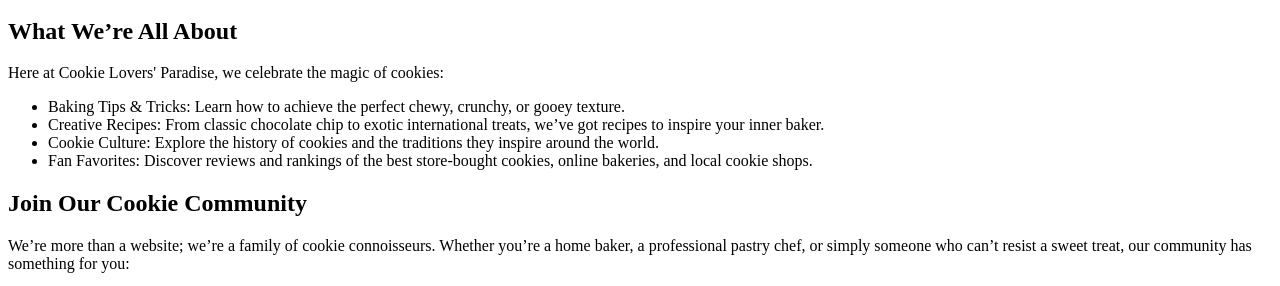
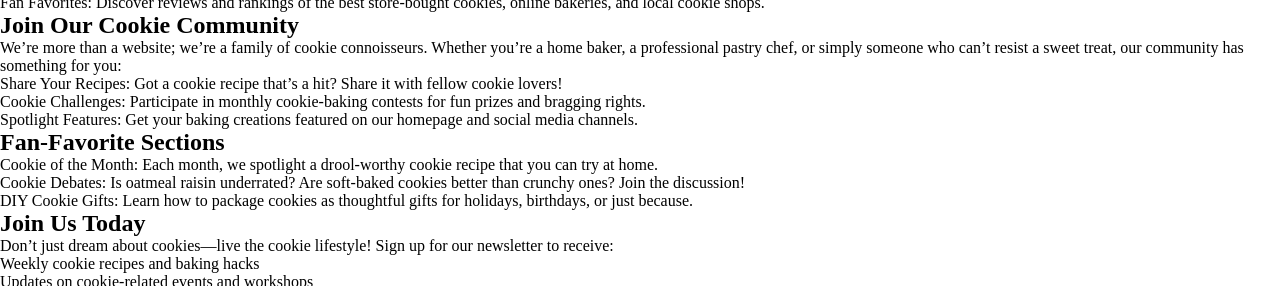
Before and after one commit to caleblopez96/GIT414, a plain HTML site: page index.html in a window 1280 px wide. Shown: the part 304-590 px from the top of the page. Drawn offline with Linux system fonts and the light colour scheme.

Commit message:
added a stylesheet and a reset

```diff
--- a/index.html
+++ b/index.html
@@ -4,7 +4,7 @@
 <head>
   <meta charset="UTF-8">
   <meta name="viewport" content="width=device-width, initial-scale=1.0">
-  <link rel="stylesheet" href="#">
+  <link rel="stylesheet" href="style.css">
   <script src="#" defer></script>
   <title>Cookie Lovers Paradise</title>
 </head>
--- /dev/null
+++ b/style.css
@@ -0,0 +1,7 @@
+*,
+*::before,
+*::after {
+  box-sizing: border-box;
+  margin: 0;
+  padding: 0;
+}
```
